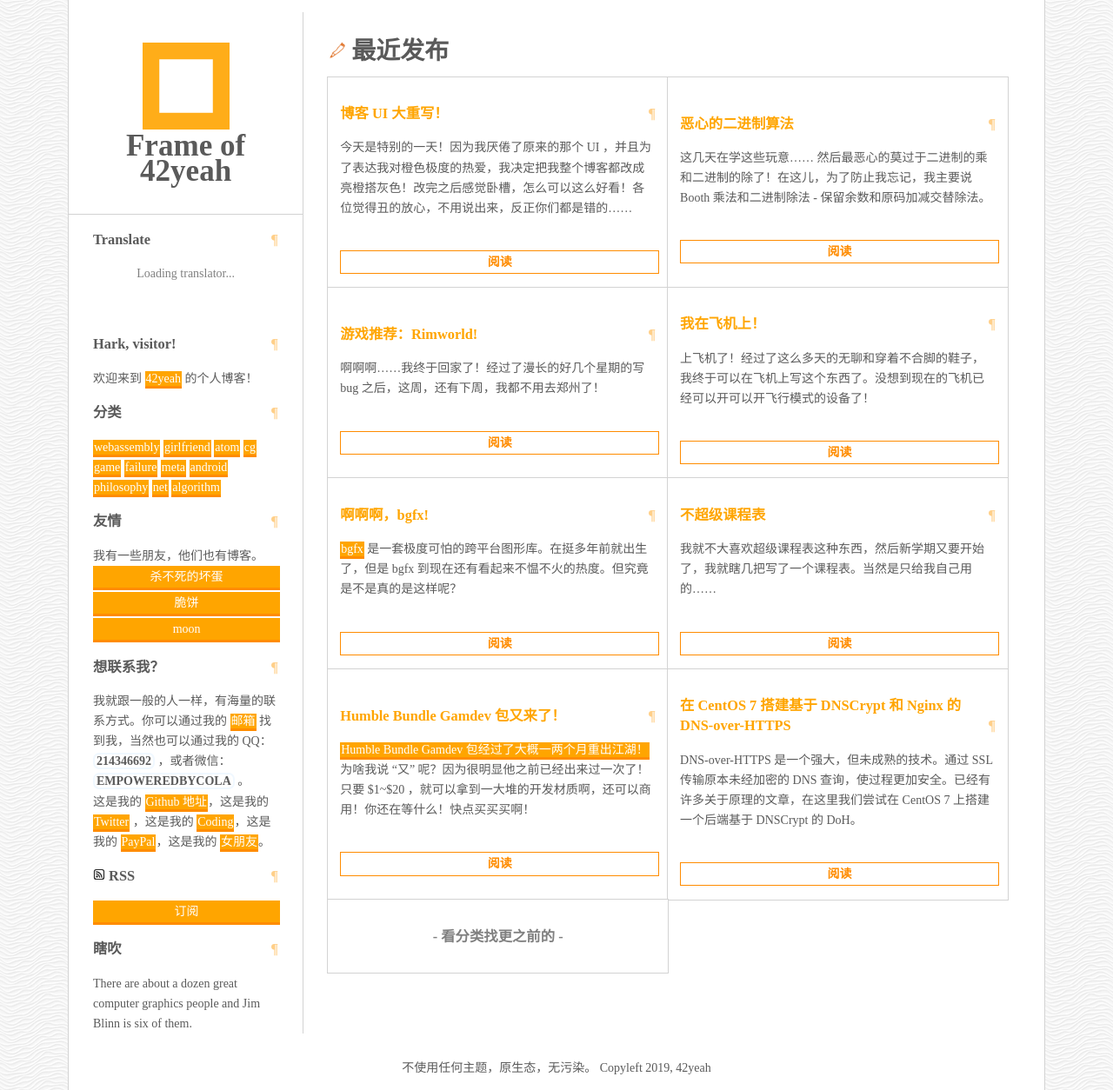
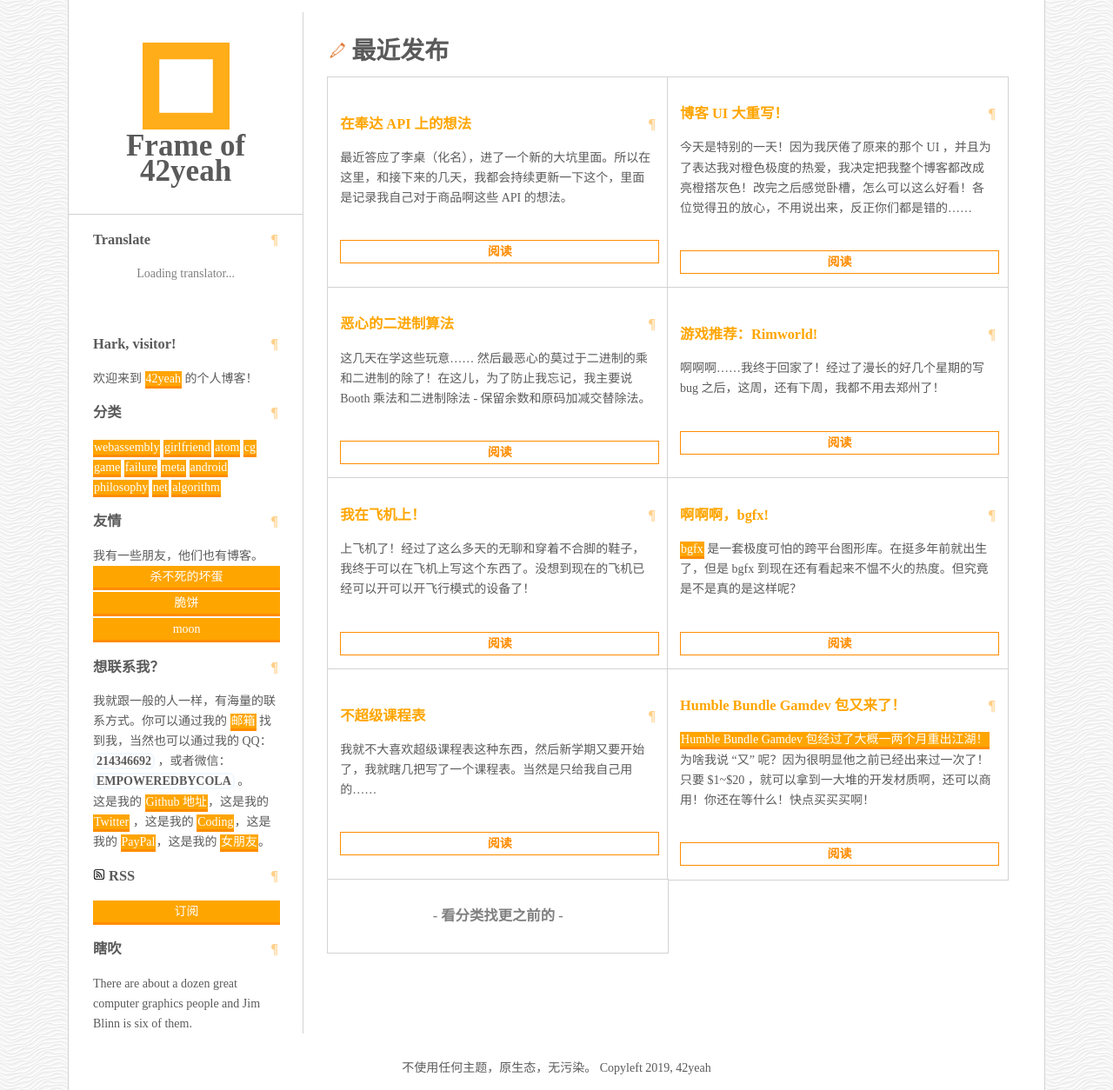
Before and after one commit to POTION4/potion4.github.io, a Jekyll site: the page built from index.md, in a window 1280 px wide. Shown: the whole page at 87% size. Built offline with Jekyll 4.4.1, drawn with Linux system fonts in a browser that asks for light colours; some web fonts are replaced; a script that is not in the unit is left out.

Commit message:
2019-4-17

```diff
--- /dev/null
+++ b/_posts/2019-4-17-thoughts-on-funder-api.md
@@ -0,0 +1,7 @@
+---
+title: 在奉达 API 上的想法
+layout: post
+categories: [ net ]
+---
+
+最近答应了李桌（化名），进了一个新的大坑里面。所以在这里，和接下来的几天，我都会持续更新一下这个，里面是记录我自己对于商品啊这些 API 的想法。
--- a/css/style.css
+++ b/css/style.css
@@ -245,8 +245,8 @@ a:hover {
 }
 
 a:active {
-  background-color: #ee8c00;
-  border-bottom: #ee8c00 solid 3px;
+  background-color: #e79500;
+  border-bottom: #e79500 solid 3px;
   /*vertical-align: -3px;*/
   color: white;
   /*font-size: 12px;*/
```
